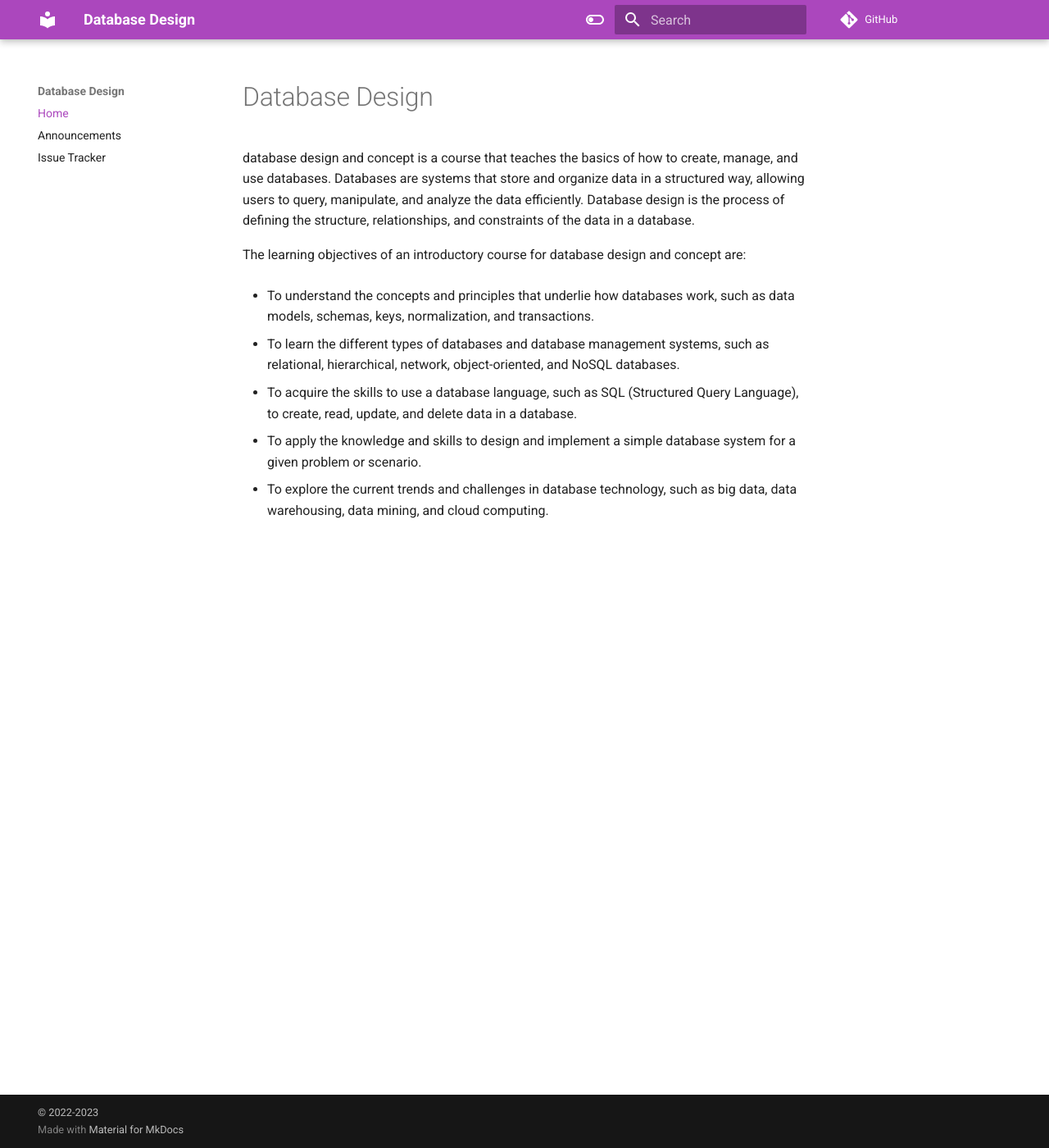
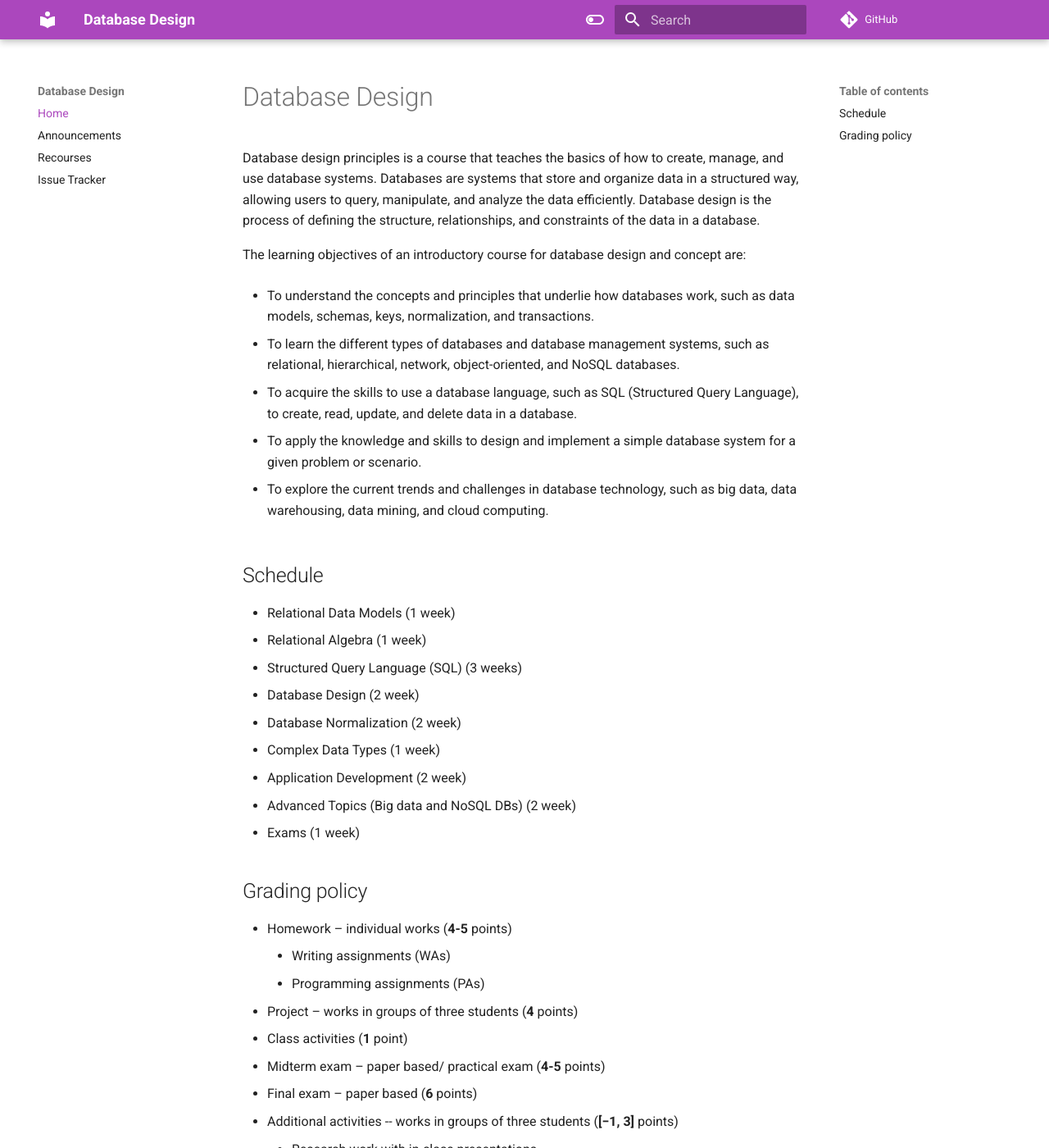
Before and after one commit to mmrezasoufi/DatabaseDesign, an MkDocs documentation site: the page built from docs/index.md, in a window 1280 px wide and 1400 px high. Shown: the whole window at 82% size. Built offline with MkDocs 1.6.1 and Material for MkDocs 9.7.7, drawn with Linux system fonts in a browser that asks for light colours; comment, search, counter and statistics services are not loaded; some of the changed text lies outside the part shown.

Commit message:
Update docs, complete index page and add resources

```diff
--- a/docs/index.md
+++ b/docs/index.md
@@ -1,6 +1,6 @@
 # Database Design
 
-database design and concept is a course that teaches the basics of how to create, manage, and use databases. Databases are systems that store and organize data in a structured way, allowing users to query, manipulate, and analyze the data efficiently. Database design is the process of defining the structure, relationships, and constraints of the data in a database.
+Database design principles is a course that teaches the basics of how to create, manage, and use database systems. Databases are systems that store and organize data in a structured way, allowing users to query, manipulate, and analyze the data efficiently. Database design is the process of defining the structure, relationships, and constraints of the data in a database.
 
 The learning objectives of an introductory course for database design and concept are:
 
@@ -13,3 +13,31 @@ The learning objectives of an introductory course for database design and concep
 * To apply the knowledge and skills to design and implement a simple database system for a given problem or scenario.
 
 * To explore the current trends and challenges in database technology, such as big data, data warehousing, data mining, and cloud computing.
+
+
+## Schedule
+* Relational Data Models (1 week)
+* Relational Algebra (1 week)
+* Structured Query Language (SQL) (3 weeks)
+* Database Design (2 week)
+* Database Normalization (2 week)
+* Complex Data Types (1 week)
+* Application Development (2 week)
+* Advanced Topics (Big data and NoSQL DBs) (2 week)
+* Exams (1 week)
+
+
+## Grading policy
+
+* Homework – individual works (**4-5** points)
+    * Writing assignments (WAs)
+    * Programming assignments (PAs)
+* Project – works in groups of three students (**4** points)
+* Class activities (**1** point)
+* Midterm exam – paper based/ practical exam (**4-5** points)
+* Final exam – paper based (**6** points)
+* Additional activities -- works in groups of three students (**[−1, 3]** points)
+    * Research work with in-class presentations
+        * We have time for three in class presentation
+    * Homework design
+    * Course material design
--- a/mkdocs.yml
+++ b/mkdocs.yml
@@ -43,4 +43,5 @@ plugins:
 nav:
     - Home: index.md
     - Announcements: announcements.md
+    - Recourses: resources.md
     - Issue Tracker: 'https://github.com/m-zakeri/DatabaseDesign/issues'
```
Also changed, not shown: docs/announcements.md (+4 -1 lines), docs/resources.md (added, +13 -0 lines).
